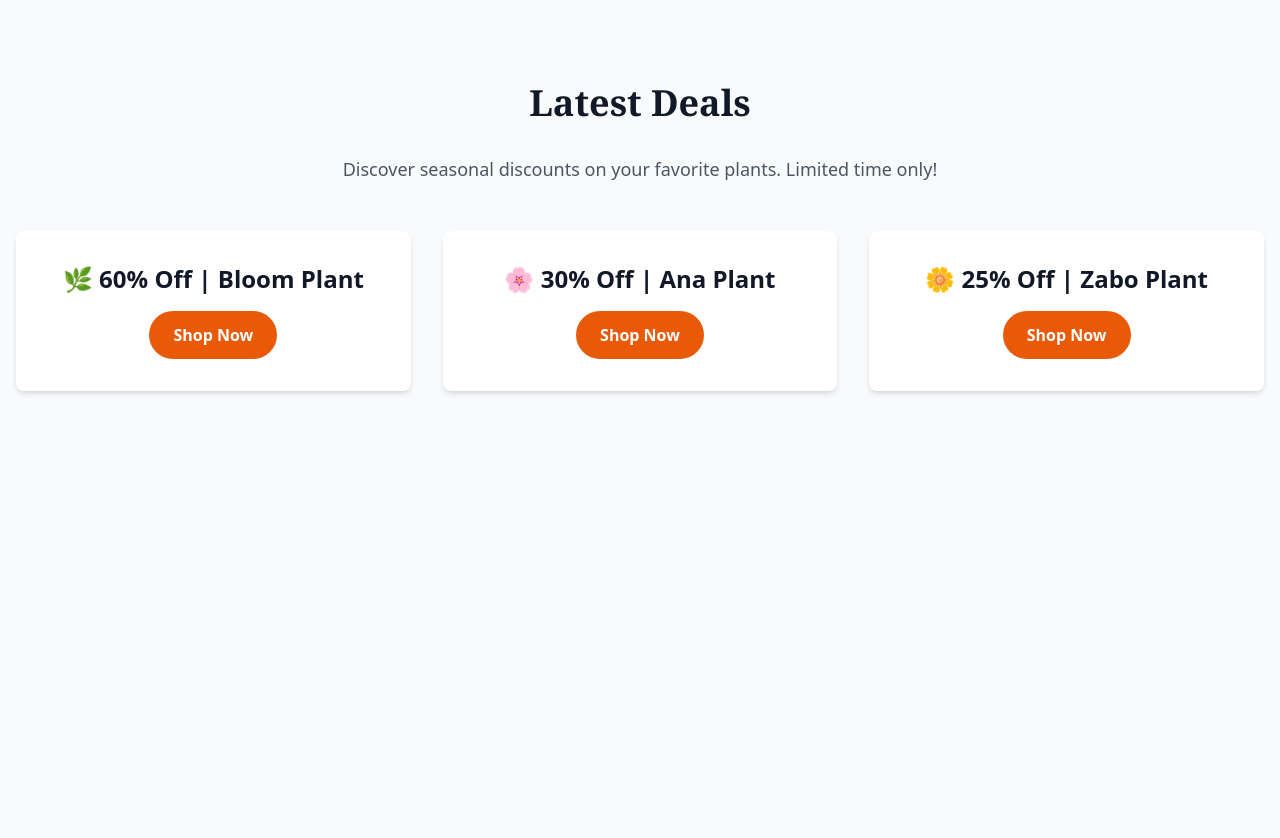
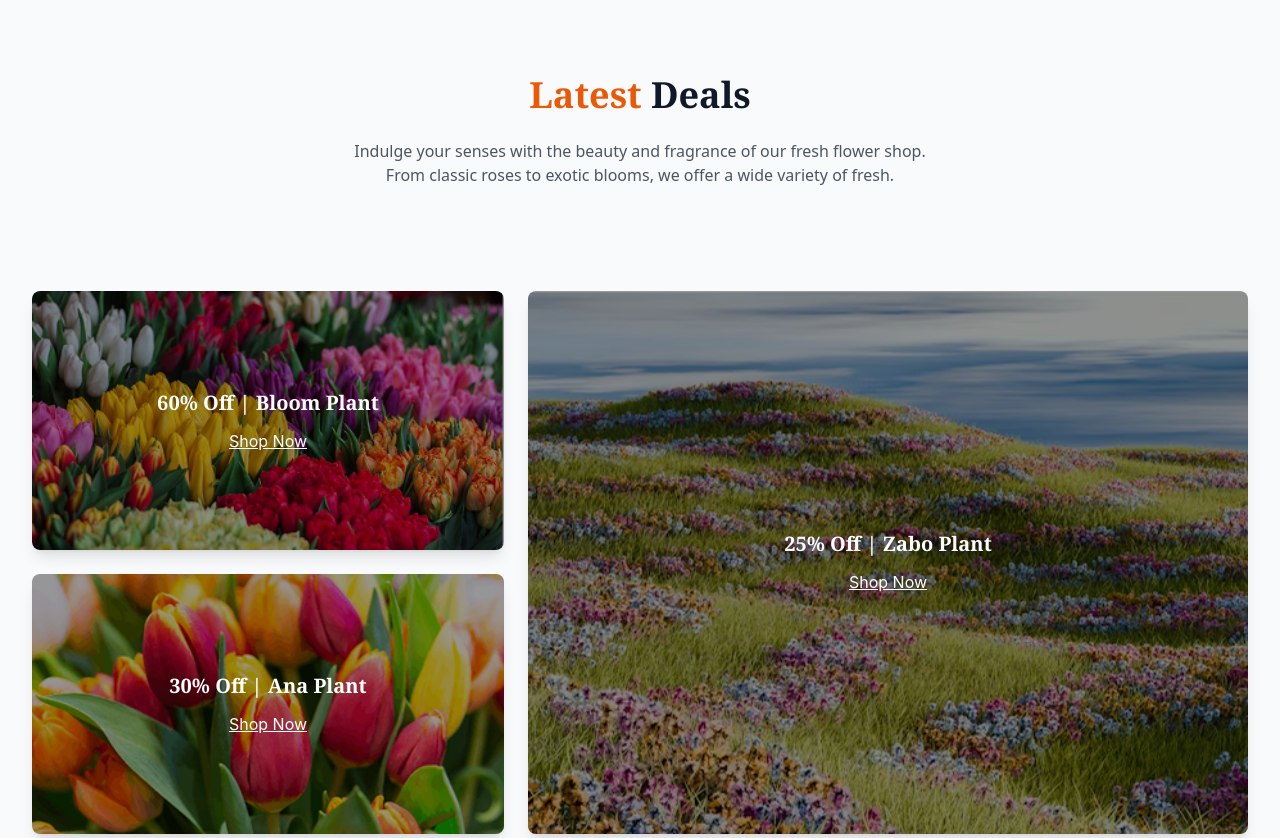
Before and after one commit to alaminkhan786/Flower-Market, a plain HTML site: page index.html in a window 1280 px wide. Shown: the part 2493-3331 px from the top of the page. Before the commit the page ends 2964 px from the top, so only its background shows below. Drawn offline with nearby package versions, Linux system fonts and the light colour scheme.

Commit message:
almost done

```diff
--- a/index.html
+++ b/index.html
@@ -113,15 +113,19 @@
         </div>
     </section>
 
+    <section class="my-10"></section>
+
     <!-- Flower & Plants Lover Section -->
-    <section class="py-20">
-        <div class="max-w-7xl mx-auto px-4 grid grid-cols-1 md:grid-cols-2 gap-12 items-center">
+
+    <section class="max-w-7xl mx-auto px-4 py-16">
+        <div class="grid md:grid-cols-2 gap-8 items-center">
+            <div class="relative">
+                <img src="assets/flower-store.png" alt="Arranging flowers" class="w-540 h-auto rounded-lg" />
+
+                <img src="assets/trusted-badge.png" alt="Trusted Seller Badge" class="hidden md:block absolute -top-28 -right-12 w-64 h-64 drop-shadow-lg">
+            </div>
             <div>
-                <img src="assets/flower-store.png" alt="Flower Arrangement" class="w-540 h-auto rounded-lg shadow-xl" />
-            </div>
-
-            <div>
-                <h2 class="text-6xl font-bold text-gray-900 noto-serif-font mb-6 noto-serif-font">Flower & Plants Lover</h2>
+                <h2 class="text-4xl font-bold text-gray-900 noto-serif-font mb-6 noto-serif-font">Flower & Plants Lover</h2>
                 <ul class="space-y-4 text-gray-700 text-lg list-disc list-inside w-96 inter-font">
                     <li>Indulge your senses with the beauty and fragrance of our fresh flower shop. From classic roses to exotic blooms, we offer a wide variety of fresh.</li>
                     <li>Indulge your senses with the beauty and fragrance of our fresh flower shop. From classic roses to exotic blooms, we offer a wide variety of fresh.</li>
@@ -133,34 +137,61 @@
 
 
     <!-- Latest Deals Section -->
-    <section class="bg-gray-50 py-20">
-    <div class="max-w-7xl mx-auto px-4 text-center">
-        <h2 class="text-4xl font-bold text-gray-900 noto-serif-font mb-8">Latest Deals</h2>
-        <p class="text-gray-600 text-lg mb-12 max-w-2xl mx-auto">
-        Discover seasonal discounts on your favorite plants. Limited time only!
+
+    <section class="max-w-7xl mx-auto px-4 py-16">
+        <h2 class="text-3xl md:text-4xl text-center text-gray-900 mb-6 noto-serif-font">
+            <span class="text-[#E95A08]">Latest</span> Deals
+        </h2>
+        <p class="text-center text-gray-600 mb-10 max-w-xl mx-auto">
+            Indulge your senses with the beauty and fragrance of our fresh flower shop. From classic roses to exotic blooms, we offer a wide variety of fresh.
         </p>
 
-        <div class="grid grid-cols-1 md:grid-cols-3 gap-8">
-        <!-- Deal Card 1 -->
-        <div class="bg-white p-8 rounded-lg shadow-md hover:shadow-lg transition">
-            <h3 class="text-2xl font-semibold text-gray-900 mb-4">🌿 60% Off | Bloom Plant</h3>
-            <button class="bg-[#E95A08] hover:bg-[#E95A58] text-white font-bold px-6 py-3 rounded-full">Shop Now</button>
+        <div class="grid grid-cols-1 md:grid-cols-5 md:grid-rows-2 gap-6 max-w-7xl mx-auto px-4 py-16">
+            <div class="col-span-2 row-span-1 relative rounded-lg overflow-hidden shadow-lg">
+                <img src="assets/deal-bloom.png" alt="Bloom Plant" class="w-full h-full rounded-lg object-cover" />
+                <div class="absolute inset-0 bg-black bg-opacity-40 flex flex-col items-center justify-center text-white px-4 text-center">
+                    <h3 class="text-xl font-bold noto-serif-font">60% Off | Bloom Plant</h3>
+                    <button class="mt-3 underline inter-font">Shop Now</button>
+                </div>
+            </div>
+
+            <div class="col-span-3 row-span-2 relative rounded-lg overflow-hidden shadow-lg">
+                <img src="assets/deal-zabo.png" alt="Zabo Plant" class="w-full h-full object-cover" />
+                <div class="absolute inset-0 bg-black bg-opacity-40 flex flex-col items-center justify-center text-white px-4 text-center">
+                    <h3 class="text-xl font-bold noto-serif-font">25% Off | Zabo Plant</h3>
+                    <button class="mt-3 underline inter-font">Shop Now</button>
+                </div>
+            </div>
+
+            <div class="col-span-2 row-span-1 relative rounded-lg overflow-hidden shadow-lg">
+                <img src="assets/deal-ana.png" alt="Ana Plant" class="w-full h-full object-cover" />
+                <div class="absolute inset-0 bg-black bg-opacity-40 flex flex-col items-center justify-center text-white px-4 text-center">
+                    <h3 class="text-xl font-bold noto-serif-font">30% Off | Ana Plant</h3>
+                    <button class="mt-3 underline inter-font">Shop Now</button>
+                </div>
+            </div>
         </div>
+    </section>
 
-        <!-- Deal Card 2 -->
-        <div class="bg-white p-8 rounded-lg shadow-md hover:shadow-lg transition">
-            <h3 class="text-2xl font-semibold text-gray-900 mb-4">🌸 30% Off | Ana Plant</h3>
-            <button class="bg-[#E95A08] hover:bg-[#E95A58] text-white font-bold px-6 py-3 rounded-full">Shop Now</button>
+
+    <!-- Subscription Section -->
+    <section class="py-16">
+        <div class="relative bg-red-500">
+            <img src="assets/news-letter-bg.png" alt="Zabo Plant" class="w-full h-96 object-cover" />
+            <div class="absolute inset-0 bg-black bg-opacity-40 flex flex-col items-center justify-center text-white px-4 text-center">
+                <h2 class="text-xl md:text-4xl font-bold noto-serif-font">Join the colorful Bunch</h2>
+                <form class="mt-6 flex flex-col sm:flex-row justify-center items-center rounded-lg">
+                    <input type="email" placeholder="Enter your email" required class="px-4 py-2 border border-gray-300  md:w-full w-72 h-full inter-font" />
+                    <button type="submit" class="px-4 py-2 bg-[#E95A08] hover:bg-[#E95A58] text-white inter-font font-semibold">Subscribe</button>
+                </form>
+            </div>
         </div>
+    </section>
 
-        <!-- Deal Card 3 -->
-        <div class="bg-white p-8 rounded-lg shadow-md hover:shadow-lg transition">
-            <h3 class="text-2xl font-semibold text-gray-900 mb-4">🌼 25% Off | Zabo Plant</h3>
-            <button class="bg-[#E95A08] hover:bg-[#E95A58] text-white font-bold px-6 py-3 rounded-full">Shop Now</button>
-        </div>
-        </div>
-    </div>
-    </section>
+    <section class="my-10"></section>
+
+
+
 
 
 
```
